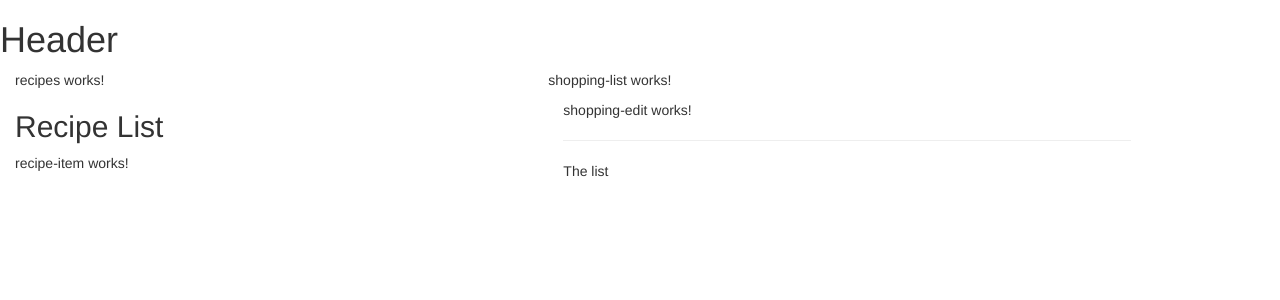
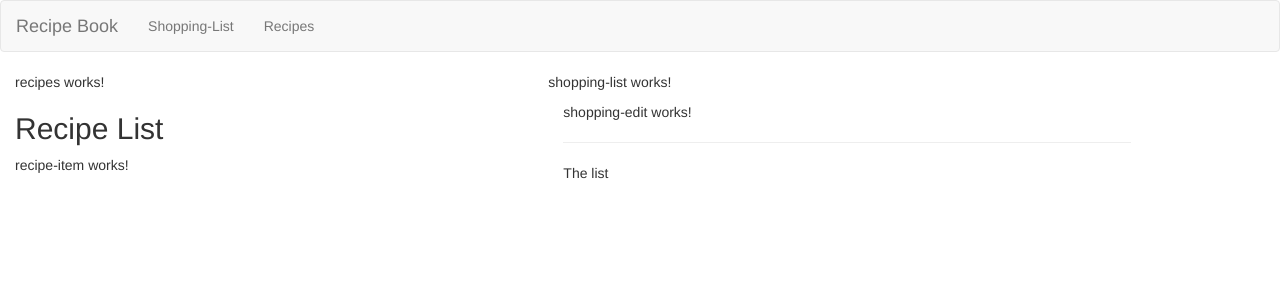
Before and after one commit to Eemelinen/Angular_shoppingList, an Angular app: page / in a window 1280 px wide. Shown: the top 300 px of the page. Built offline with nearby package versions, Linux system fonts and the light colour scheme.

Commit message:
Basic navbar setup with bootstrap

```diff
--- a/src/app/header/header.component.html
+++ b/src/app/header/header.component.html
@@ -1 +1,13 @@
-<h1>Header</h1>
+<nav class="navbar navbar-default">
+  <div class="container-fluid">
+    <div class="navbar-header">
+      <a href="#" class='navbar-brand'>Recipe Book</a>
+    </div>
+    <div class="collapse navbar-collapse">
+      <ul class="nav navbar-nav">
+        <li><a href='#'>Shopping-List</a></li>
+        <li><a href='#'>Recipes</a></li>
+      </ul>
+    </div>
+  </div>
+</nav>
```
